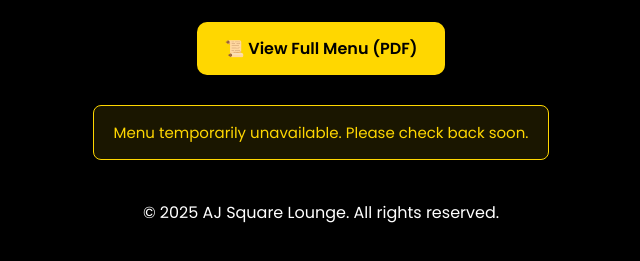
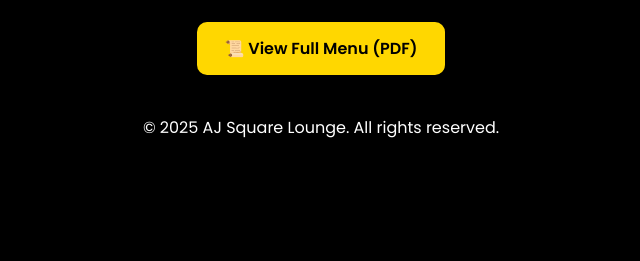
Before and after one commit to Oladeji24/ajsquare-menu, a plain HTML site: page index.html in a window 1280 px wide. Shown: the part 293-554 px from the top of the page, without its empty margins (319-959 px from the left). Drawn offline with Linux system fonts and the light colour scheme.

Commit message:
Restored menu link and reactivated live QR

```diff
--- a/index.html
+++ b/index.html
@@ -64,18 +64,6 @@
       background: #e6c200;
     }
 
-    /* 👇 Added this for styled notice box */
-    .notice {
-      margin-top: 30px;
-      background: rgba(255, 215, 0, 0.1);
-      border: 1px solid #FFD700;
-      border-radius: 8px;
-      padding: 15px 20px;
-      color: #FFD700;
-      font-size: 15px;
-      max-width: 600px;
-    }
-
     footer {
       margin-top: 40px;
       font-size: 13px;
@@ -91,13 +79,10 @@
     <p>Welcome! Tap below to view our complete menu and prices.</p>
   </header>
 
-  <!-- Temporarily disabled button -->
-  <a href="#" class="button" onclick="return false;">📜 View Full Menu (PDF)</a>
-
-  <!-- Notice message -->
-  <div class="notice">
-    Menu temporarily unavailable. Please check back soon.
-  </div>
+  <!-- Fixed Version (iPhone Compatible) -->
+  <a href="assets/AJ SQUARE LOUNGE PRICE LIST.pdf" target="_blank" class="button">
+    📜 View Full Menu (PDF)
+  </a>
 
   <footer>
     <p>&copy; 2025 AJ Square Lounge. All rights reserved.</p>
```
